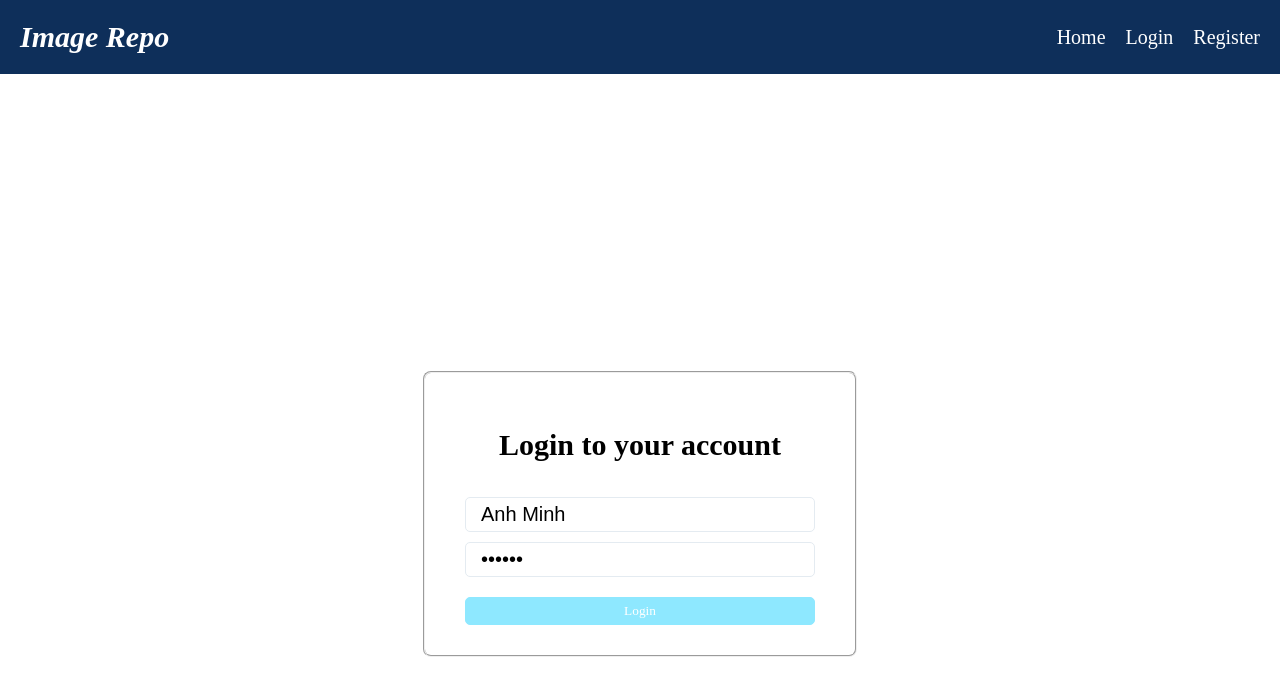
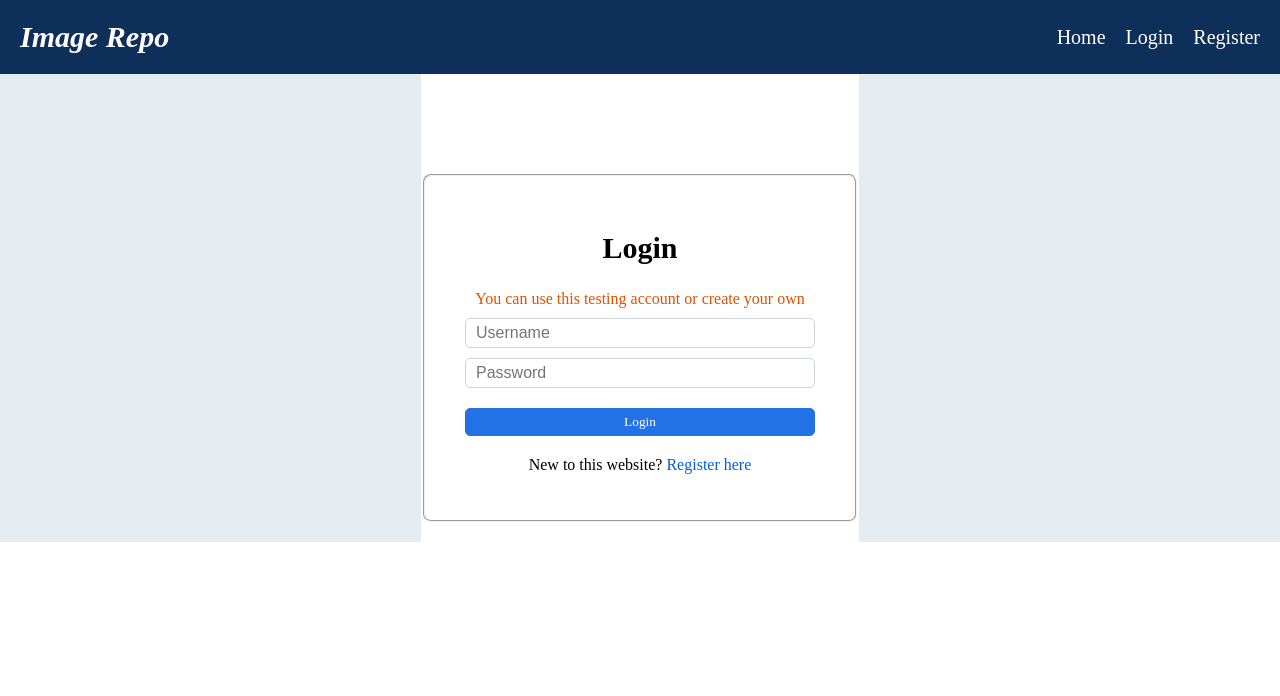
Before and after one commit to anhminhtran235/shopify-image-repo, a React (Create React App) app in the folder client/: page /login in a window 1280 px wide. Shown: the top 696 px of the page. Built offline with nearby package versions, Linux system fonts and the light colour scheme; no server answers.

Commit message:
Show form loading while logging in or registering

```diff
--- a/client/src/App.css
+++ b/client/src/App.css
@@ -1,3 +1,3 @@
 .test {
-  color: #b5bbc0;
+  color: #2371e7;
 }
--- a/client/src/components/Login/Login.js
+++ b/client/src/components/Login/Login.js
@@ -1,15 +1,15 @@
 import { connect } from 'react-redux';
 import { withRouter } from 'react-router';
-import { Redirect } from 'react-router-dom';
+import { Redirect, Link } from 'react-router-dom';
 
 import useForm from '../../util/useForm';
 import { Form, FormPageStyle } from '../styles/FormStyle';
 import { login } from '../../redux/actions/auth';
 
-const Login = ({ login, isAuthenticated }) => {
+const Login = ({ login, isAuthenticated, loading }) => {
   const { form, handleChange } = useForm({
-    username: 'Anh Minh',
-    password: '123456',
+    username: '',
+    password: '',
   });
 
   const onSubmit = async (e) => {
@@ -17,15 +17,16 @@ const Login = ({ login, isAuthenticated }) => {
     login({ name: form.username, password: form.password });
   };
 
-  const loading = false;
-
   return isAuthenticated ? (
     <Redirect to='/' />
   ) : (
     <FormPageStyle>
       <Form onSubmit={onSubmit}>
         <fieldset disabled={loading} aria-busy={loading}>
-          <h2>Login to your account</h2>
+          <h2>Login </h2>
+          <p class='info'>
+            You can use this testing account or create your own
+          </p>
           <input
             type='text'
             placeholder='Username'
@@ -41,6 +42,9 @@ const Login = ({ login, isAuthenticated }) => {
             onChange={handleChange}
           />
           <button type='submit'>Login</button>
+          <p>
+            New to this website? <Link to='/register'>Register here</Link>
+          </p>
         </fieldset>
       </Form>
     </FormPageStyle>
@@ -50,6 +54,7 @@ const Login = ({ login, isAuthenticated }) => {
 const mapStateToProps = (state) => {
   return {
     isAuthenticated: state.auth.isAuthenticated,
+    loading: state.auth.loading,
   };
 };
 
--- a/client/src/components/Register/Register.js
+++ b/client/src/components/Register/Register.js
@@ -1,17 +1,17 @@
 import alertify from 'alertifyjs';
 import { connect } from 'react-redux';
 import { withRouter } from 'react-router';
-import { Redirect } from 'react-router-dom';
+import { Redirect, Link } from 'react-router-dom';
 
 import useForm from '../../util/useForm';
 import { Form, FormPageStyle } from '../styles/FormStyle';
 import { register } from '../../redux/actions/auth';
 
-const Register = ({ register, isAuthenticated }) => {
+const Register = ({ register, isAuthenticated, loading }) => {
   const { form, handleChange } = useForm({
-    username: 'Anh Minh',
-    password: '123456',
-    confirmPassword: '123456',
+    username: '',
+    password: '',
+    confirmPassword: '',
   });
 
   const onSubmit = async (e) => {
@@ -22,8 +22,6 @@ const Register = ({ register, isAuthenticated }) => {
       register({ name: form.username, password: form.password });
     }
   };
-
-  const loading = false;
 
   return isAuthenticated ? (
     <Redirect to='/' />
@@ -54,6 +52,9 @@ const Register = ({ register, isAuthenticated }) => {
             onChange={handleChange}
           />
           <button type='submit'>Sign up</button>
+          <p>
+            Already have an account? <Link to='/login'>Login here</Link>
+          </p>
         </fieldset>
       </Form>
     </FormPageStyle>
@@ -63,6 +64,7 @@ const Register = ({ register, isAuthenticated }) => {
 const mapStateToProps = (state) => {
   return {
     isAuthenticated: state.auth.isAuthenticated,
+    loading: state.auth.loading,
   };
 };
 
--- a/client/src/components/styles/FormStyle.js
+++ b/client/src/components/styles/FormStyle.js
@@ -4,7 +4,7 @@ export const FormPageStyle = styled.div`
   display: flex;
   justify-content: center;
   align-items: center;
-  min-height: 100vh;
+  background: var(--lighter-grey);
 `;
 
 const loading = keyframes`
@@ -20,6 +20,7 @@ const loading = keyframes`
 `;
 
 export const Form = styled.form`
+  background: white;
   fieldset {
     display: flex;
     flex-direction: column;
@@ -30,19 +31,20 @@ export const Form = styled.form`
     margin-top: 100px;
     margin-bottom: 20px;
     border-radius: 8px;
+
     h2 {
       font-weight: bold;
     }
     input {
       margin-top: 10px;
-      font-size: 20px;
+      font-size: 16px;
       width: 350px;
       border-radius: 5px;
-      padding: 5px 15px;
-      border: 1px solid var(--lighter-grey);
+      padding: 5px 10px;
+      border: 1px solid var(--darker-grey);
       :focus {
         outline: none;
-        border: 1px solid var(--lighter-blue);
+        border: 1px solid var(--darker-blue);
       }
     }
 
@@ -76,9 +78,9 @@ export const Form = styled.form`
       display: block;
       background-image: linear-gradient(
         to right,
-        #24b6c8 0%,
-        #ffffff 50%,
-        #24b6c8 100%
+        var(--lighter-blue) 0%,
+        white 50%,
+        var(--lighter-blue) 100%
       );
     }
     &[aria-busy='true']::before {
--- a/client/src/components/styles/GlobalStyles.js
+++ b/client/src/components/styles/GlobalStyles.js
@@ -5,7 +5,7 @@ const GlobalStyles = createGlobalStyle`
     @import url('https://fonts.googleapis.com/css2?family=Dancing+Script:wght@700&display=swap');
 
     html {
-        --lighter-blue: #8EE8FF;
+        --lighter-blue: #2371e7;
         --darker-blue: #005ce4;
         --darkest-blue: #0e2f5a;
 
--- a/client/src/components/styles/HeaderStyle.js
+++ b/client/src/components/styles/HeaderStyle.js
@@ -29,7 +29,7 @@ export const NavLink = styled.a`
   margin-left: 20px;
   :hover {
     cursor: pointer;
-    color: var(--lighter-blue);
+    color: var(--darker-blue);
     text-decoration: none;
   }
 `;
--- a/client/src/redux/actions/auth.js
+++ b/client/src/redux/actions/auth.js
@@ -9,6 +9,8 @@ import {
   GET_ME_SUCCESS,
   GET_ME_FAILURE,
   LOGOUT,
+  REGISTER_IN_PROGRESS,
+  LOGIN_IN_PROGRESS,
 } from '../actions/types';
 import { handleErrors } from '../../util/ErrorHandler';
 
@@ -24,6 +26,7 @@ export const register =
     const body = JSON.stringify({ name, password });
 
     try {
+      dispatch({ type: REGISTER_IN_PROGRESS });
       const res = await axios.post('users/register', body, config);
       alertify.success('Register successfully');
 
@@ -52,6 +55,7 @@ export const login =
     const body = JSON.stringify({ name, password });
 
     try {
+      dispatch({ type: LOGIN_IN_PROGRESS });
       const res = await axios.post('users/login', body, config);
       alertify.success('Login successfully');
 
--- a/client/src/redux/actions/types.js
+++ b/client/src/redux/actions/types.js
@@ -1,6 +1,8 @@
+export const REGISTER_IN_PROGRESS = 'REGISTER_IN_PROGRESS';
 export const REGISTER_SUCCESS = 'REGISTER_SUCCESS';
 export const REGISTER_FAILURE = 'REGISTER_FAILURE';
 
+export const LOGIN_IN_PROGRESS = 'LOGIN_IN_PROGRESS';
 export const LOGIN_SUCCESS = 'LOGIN_SUCCESS';
 export const LOGIN_FAILURE = 'LOGIN_FAILURE';
 
--- a/client/src/redux/reducers/auth.js
+++ b/client/src/redux/reducers/auth.js
@@ -6,6 +6,8 @@ import {
   GET_ME_SUCCESS,
   GET_ME_FAILURE,
   LOGOUT,
+  LOGIN_IN_PROGRESS,
+  REGISTER_IN_PROGRESS,
 } from '../actions/types';
 
 const initialState = {
@@ -29,6 +31,7 @@ export default function (state = initialState, action) {
         isAuthenticated: true,
         loading: false,
       };
+
     case REGISTER_FAILURE:
     case LOGIN_FAILURE:
     case GET_ME_FAILURE:
@@ -41,6 +44,13 @@ export default function (state = initialState, action) {
         loading: false,
       };
 
+    case LOGIN_IN_PROGRESS:
+    case REGISTER_IN_PROGRESS:
+      return {
+        ...state,
+        loading: true,
+      };
+
     default:
       return state;
   }
```
